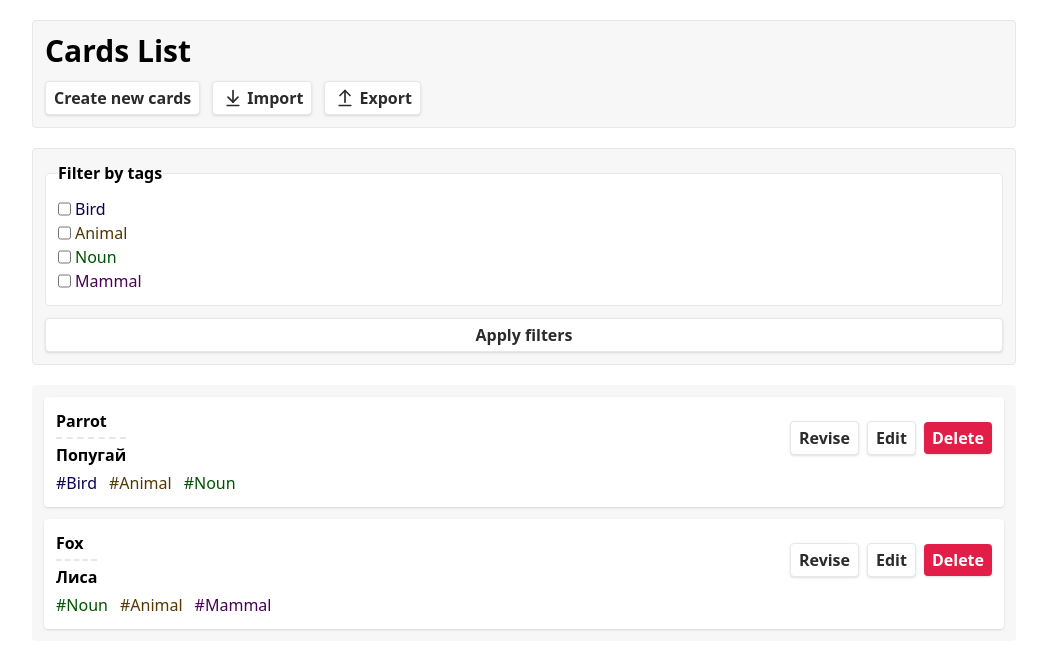
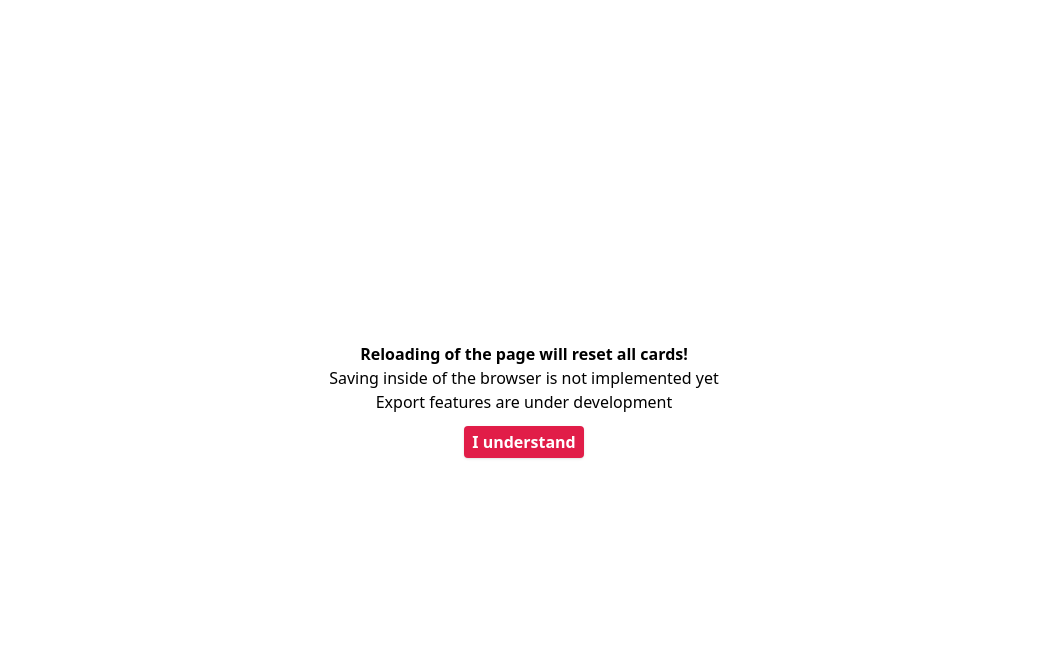
Before and after one commit to whiteGloom/parrot-cards, a React (Create React App) app: page / in a window 1280 px wide. Shown: the top 670 px of the page, without its empty margins (116-1163 px from the left). Built offline with nearby package versions, Linux system fonts and the light colour scheme; no server answers.

Commit message:
[main] warning about data reset added

```diff
--- a/src/app/app.tsx
+++ b/src/app/app.tsx
@@ -4,8 +4,11 @@ import {ReduxStoreProvider} from './providers/store';
 import {AppRouterProvider} from './providers/router/router';
 import {useAppDispatch} from '../shared/lib/store/useAppDispatch';
 import {REQUEST_PRELOAD_GOOGLE_OAUTH} from '../entity/google/oauth';
+import {ButtonDefault, ButtonDefaultTypes} from '../shared/ui/buttons/default/ButtonDefault';
 
 function App() {
+  const [isWarningVisible, setWarningVisibility] = React.useState(true);
+
   const dispatch = useAppDispatch();
 
   React.useEffect(() => {
@@ -21,6 +24,17 @@ function App() {
   return (
     <div className="app">
       <AppRouterProvider/>
+
+      {isWarningVisible ? (
+        <div className={'absolute w-full h-full bg-white flex flex-col items-center justify-center top-0 left-0 gap-3'}>
+          <p className={'text-center'}>
+            <b>Reloading of the page will reset all cards!</b><br/>
+            Saving inside of the browser is not implemented yet<br/>
+            Export features are under development
+          </p>
+          <ButtonDefault theme={ButtonDefaultTypes.Warning} onClick={() => {setWarningVisibility(false);}}>I understand</ButtonDefault>
+        </div>
+      ) : undefined}
     </div>
   );
 }
```
